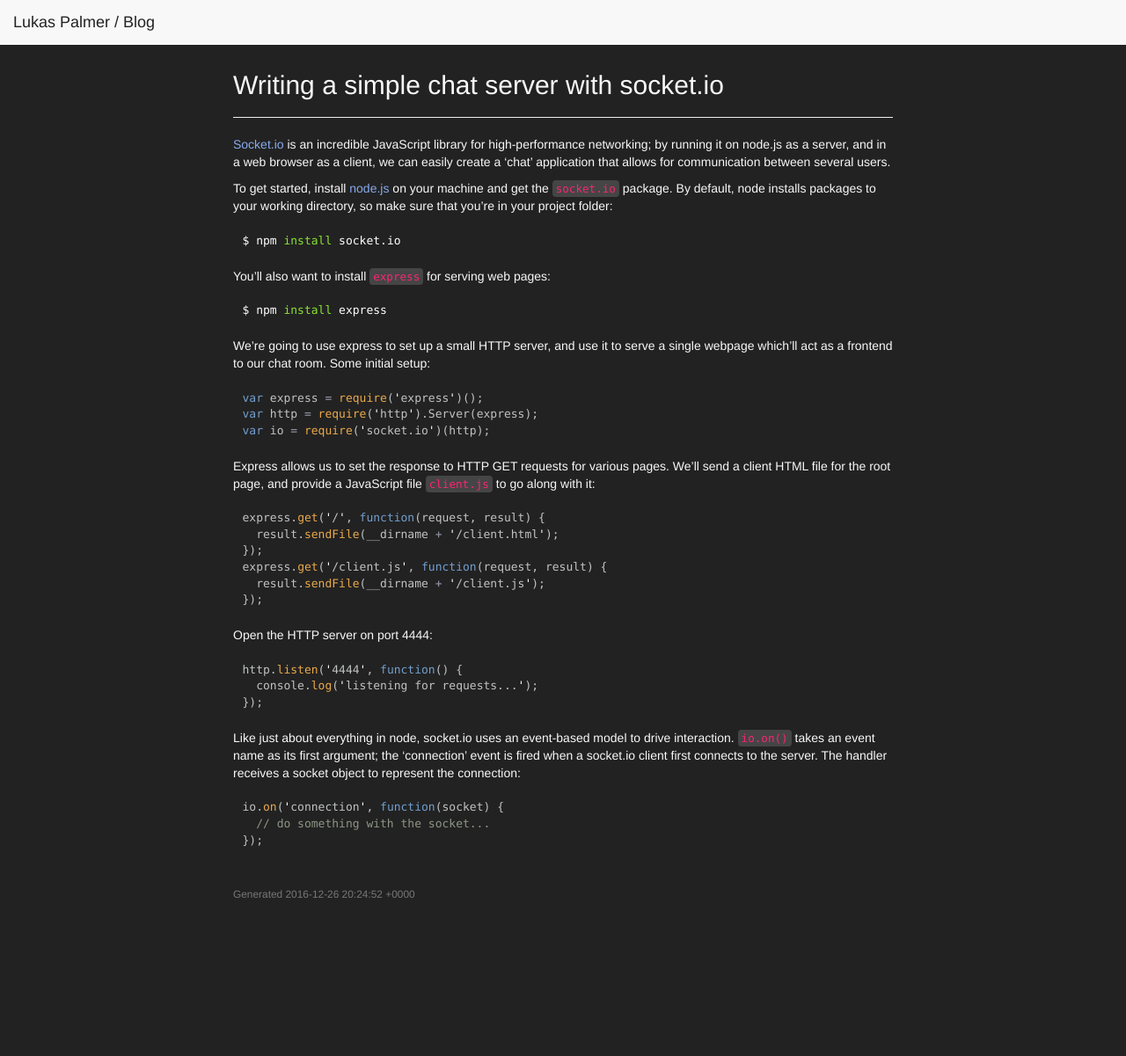
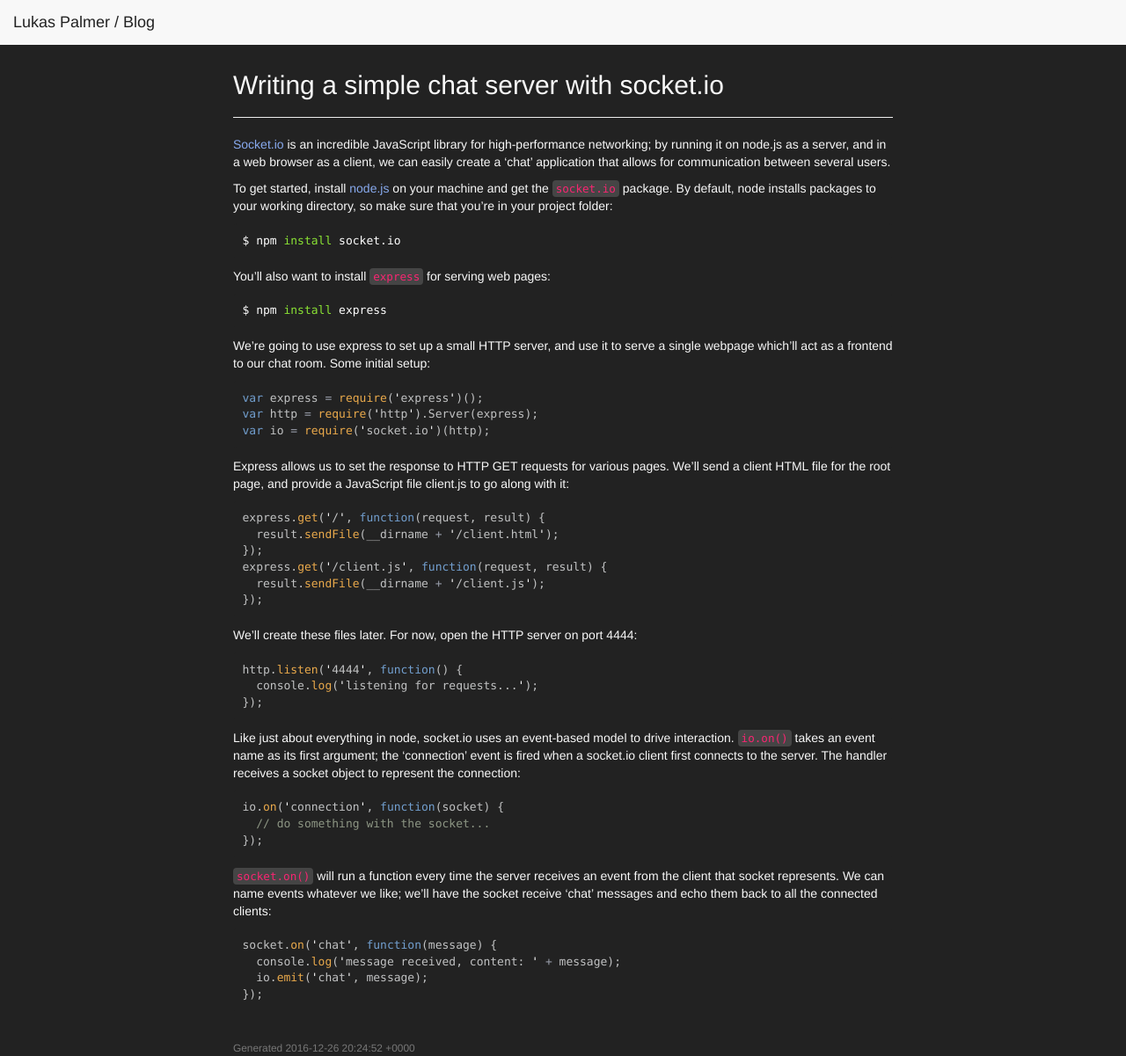
Before and after one commit to lnpalmer/lnpalmer.github.io, a Jekyll site: the page built from _posts/2016-12-23-chat.md, in a window 1280 px wide and 1201 px high. Shown: the whole window at 88% size. Built offline with Jekyll 4.4.1, drawn with Linux system fonts in a browser that asks for light colours.

Commit message:
socket.io chat server

````diff
--- a/_posts/2016-12-23-chat.md
+++ b/_posts/2016-12-23-chat.md
@@ -26,7 +26,7 @@
 var io = require('socket.io')(http);
 ```
 
-Express allows us to set the response to HTTP GET requests for various pages. We'll send a client HTML file for the root page, and provide a JavaScript file `client.js` to go along with it:
+Express allows us to set the response to HTTP GET requests for various pages. We'll send a client HTML file for the root page, and provide a JavaScript file client.js to go along with it:
 
 ``` js
 express.get('/', function(request, result) {
@@ -37,7 +37,7 @@
 });
 ```
 
-Open the HTTP server on port 4444:
+We'll create these files later. For now, open the HTTP server on port 4444:
 
 ``` js
 http.listen('4444', function() {
@@ -47,8 +47,17 @@
 
 Like just about everything in node, socket.io uses an event-based model to drive interaction. `io.on()` takes an event name as its first argument; the 'connection' event is fired when a socket.io client first connects to the server. The handler receives a socket object to represent the connection:
 
-``` js
+~~~ js
 io.on('connection', function(socket) {
   // do something with the socket...
 });
-```
+~~~
+
+`socket.on()` will run a function every time the server receives an event from the client that socket represents. We can name events whatever we like; we'll have the socket receive 'chat' messages and echo them back to all the connected clients:
+
+~~~ js
+socket.on('chat', function(message) {
+  console.log('message received, content: ' + message);
+  io.emit('chat', message);
+});
+~~~
````
